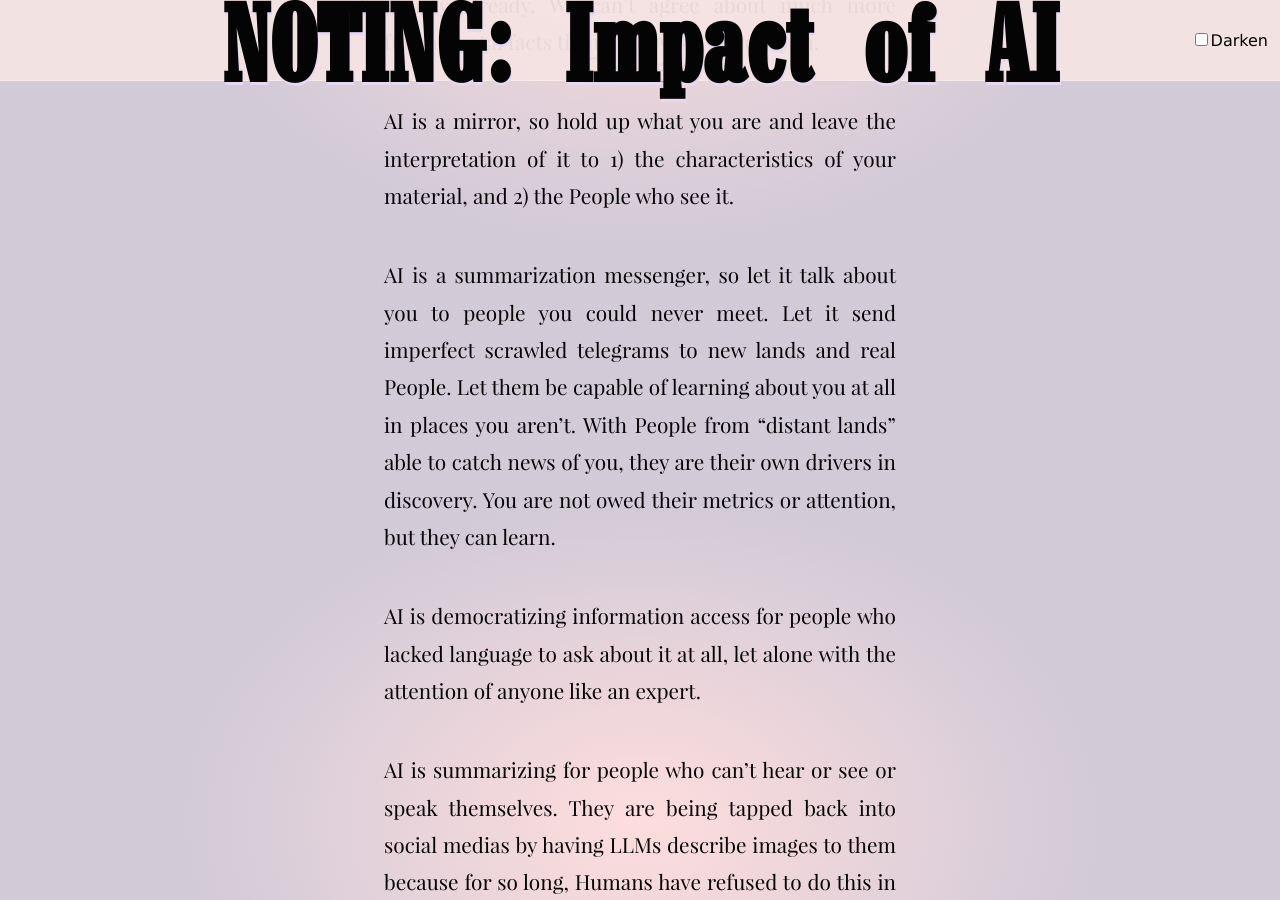
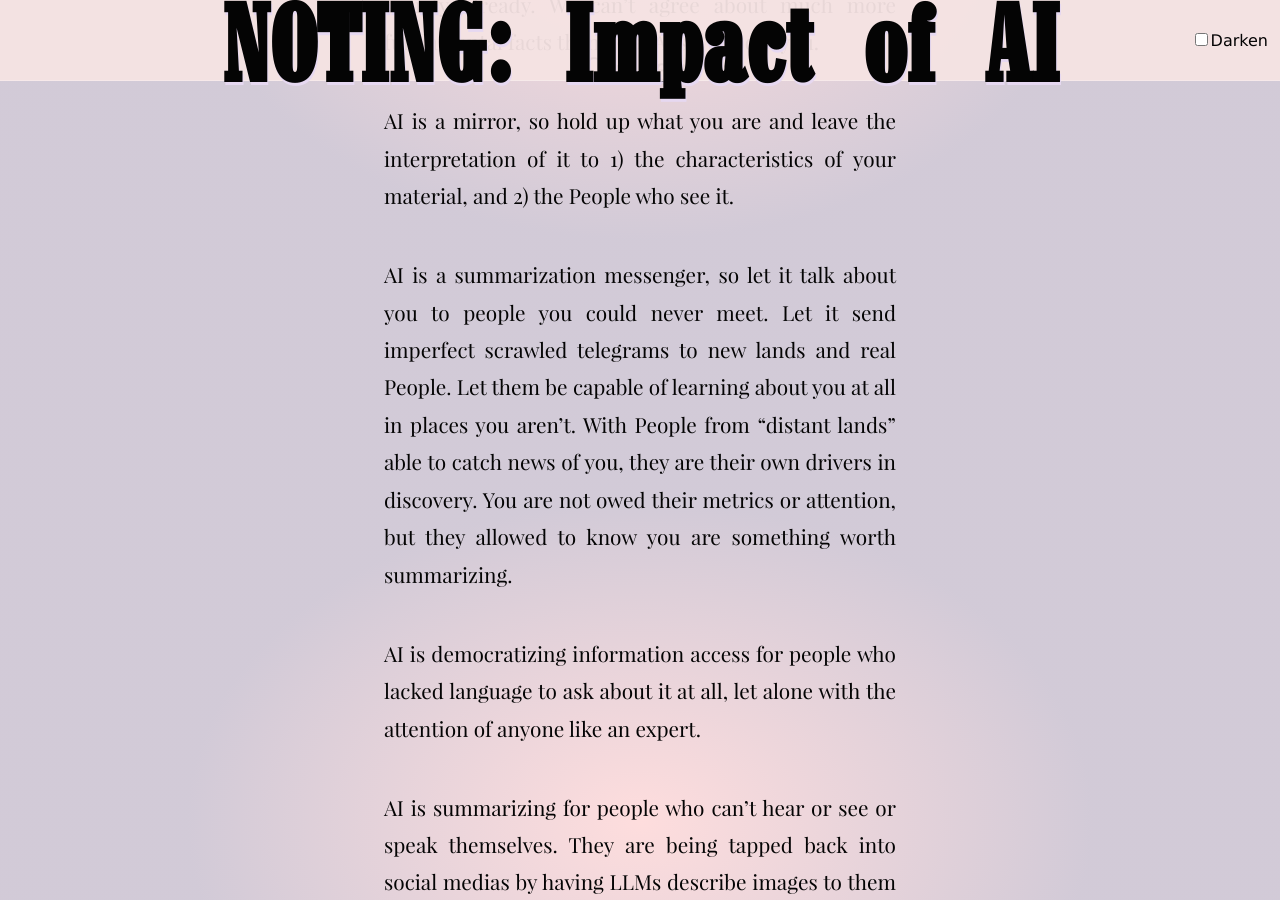
Before and after one commit to tiliv/antibody, a Jekyll site: the page built from docs/journal/autumn-ryan-Impact-of-AI/index.md, in a window 1280 px wide and 900 px high, scrolled down 10429 px. Built offline with Jekyll 4.4.1, drawn with Linux system fonts in a browser that asks for light colours.

Commit message:
Use more graceful idea

```diff
--- a/docs/journal/autumn-ryan-Impact-of-AI/index.md
+++ b/docs/journal/autumn-ryan-Impact-of-AI/index.md
@@ -111,7 +111,7 @@ AI will start rumors about anything it sees. Let it start rumors about you, and
 
 AI is a mirror, so hold up what you are and leave the interpretation of it to 1) the characteristics of your material, and 2) the People who see it.
 
-AI is a summarization messenger, so let it talk about you to people you could never meet. Let it send imperfect scrawled telegrams to new lands and real People. Let them be capable of learning about you at all in places you aren't. With People from "distant lands" able to catch news of you, they are their own drivers in discovery. You are not owed their metrics or attention, but they can learn.
+AI is a summarization messenger, so let it talk about you to people you could never meet. Let it send imperfect scrawled telegrams to new lands and real People. Let them be capable of learning about you at all in places you aren't. With People from "distant lands" able to catch news of you, they are their own drivers in discovery. You are not owed their metrics or attention, but they allowed to know you are something worth summarizing.
 
 AI is democratizing information access for people who lacked language to ask about it at all, let alone with the attention of anyone like an expert.
 
```
